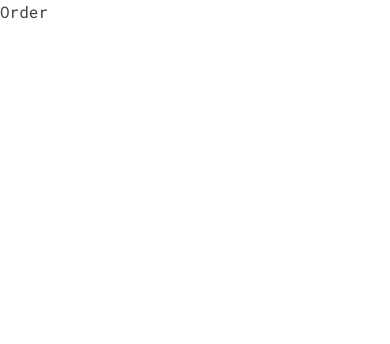
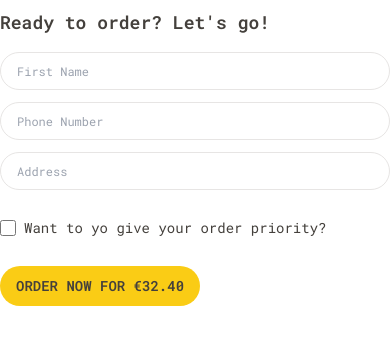
Before and after one commit to sofianeberkane202/fast-delevry-pizza, a React (Vite) app: page /order in a window 390 px wide. Shown: the top 344 px of the page. Built offline with nearby package versions, Linux system fonts and the light colour scheme.

Commit message:
finish building styling the OrderPage component with all screen responsivity

```diff
--- a/src/pages/OrderPage.jsx
+++ b/src/pages/OrderPage.jsx
@@ -1,6 +1,66 @@
+import Button from "../ui/Button";
+
 /* eslint-disable react/react-in-jsx-scope */
 function OrderPage() {
-  return <div>Order</div>;
+  return (
+    <div className="mt:3 py-2 sm:mt-4">
+      <h1 className="mb-4 text-lg font-semibold sm:mb-6 sm:text-xl">Ready to order? Let&apos;s go!</h1>
+      <form className="grid gap-3 sm:gap-6">
+        <div className="flex items-center justify-between">
+          <label className="hidden basis-40 capitalize sm:inline-block" htmlFor="name">
+            first name
+          </label>
+          <input
+            placeholder="first name"
+            className="input py-2 placeholder:text-xs placeholder:capitalize sm:placeholder:opacity-0"
+            type="text"
+            name="firstName"
+            id="name"
+          />
+        </div>
+
+        <div className="flex items-center justify-between">
+          <label className="hidden basis-40 capitalize sm:inline-block" htmlFor="phone">
+            phone number
+          </label>
+          <input
+            placeholder="phone number"
+            className="input py-2 placeholder:text-xs placeholder:capitalize sm:placeholder:opacity-0"
+            type="tel"
+            name="phoneNumber"
+            id="phone"
+          />
+        </div>
+
+        <div className="flex items-center justify-between">
+          <label className="hidden basis-40 capitalize sm:inline-block" htmlFor="address">
+            address
+          </label>
+          <input
+            placeholder="address"
+            className="input py-2 placeholder:text-xs placeholder:capitalize sm:placeholder:opacity-0"
+            type="text"
+            name="address"
+            id="address"
+          />
+        </div>
+
+        <label htmlFor="priority" className="mt-4 flex items-center gap-2 sm:gap-4">
+          <input
+            className="h-4 w-4 accent-yellow-400 focus:outline-none focus:ring focus:ring-yellow-400 focus:ring-offset-2 sm:h-6 sm:w-6"
+            type="checkbox"
+            name="priority"
+            id="priority"
+          />
+          <span className="text-sm sm:text-base">Want to yo give your order priority?</span>
+        </label>
+
+        <div className="mt-4 sm:mt-6">
+          <Button type={"primary"}>order now for &euro;32.40</Button>
+        </div>
+      </form>
+    </div>
+  );
 }
 
 export default OrderPage;
```
